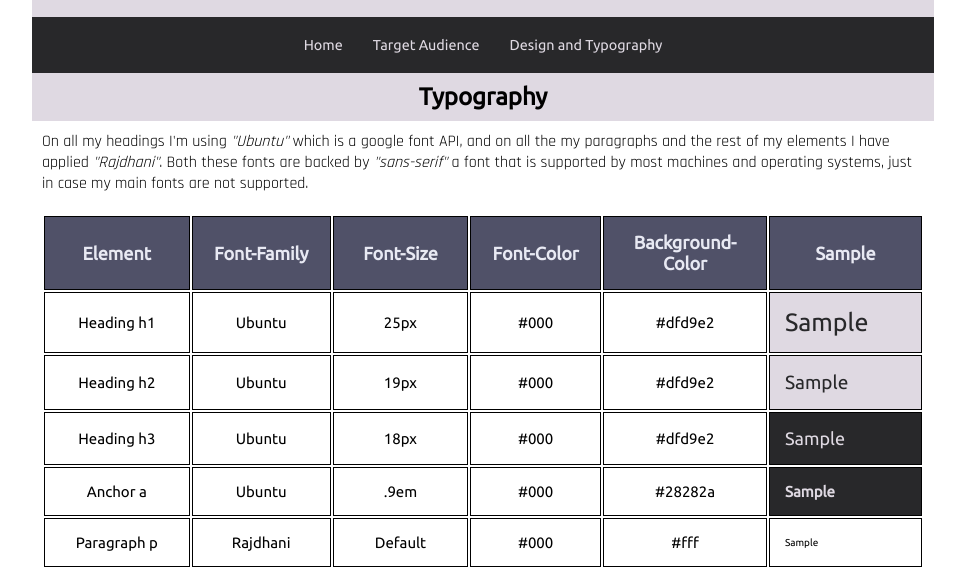
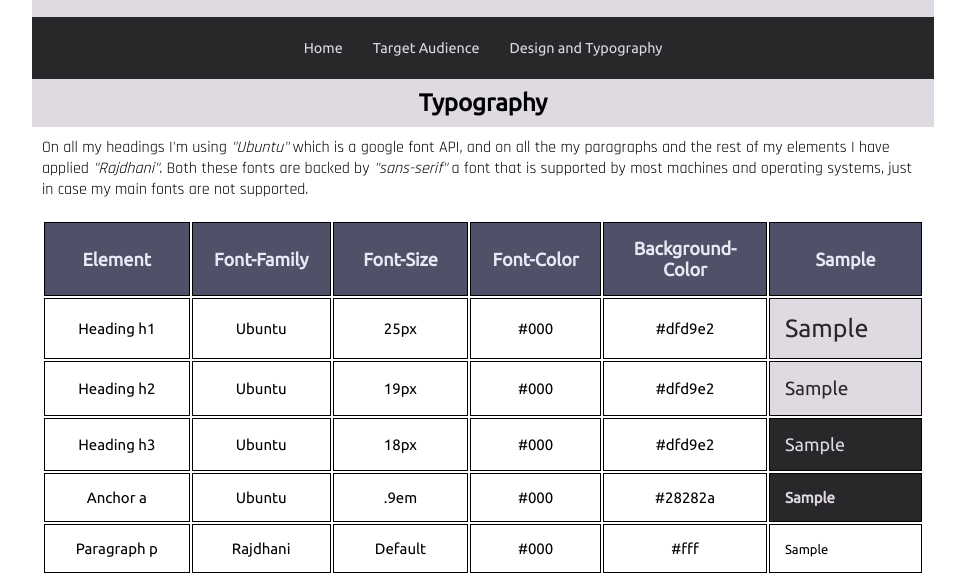
Before and after one commit to abdulmahl/wdd230, a plain HTML site: page lesson03/design.html in a window 1280 px wide. Shown: the part 247-822 px from the top of the page, without its empty margins (157-1122 px from the left). Drawn offline with Linux system fonts and the light colour scheme.

Commit message:
Fixed my navigation

```diff
--- a/lesson03/design.html
+++ b/lesson03/design.html
@@ -17,9 +17,11 @@
         <h1 id="name">Chamber of Commerce</h1>
     </header>
     <nav id="header-nav">
-        <a href="index.html">Home</a>
-        <a href="target-audience.html">Target Audience</a>
-        <a href="design.html">Design and Typography</a>
+        <ul>
+            <li><a href="index.html">Home</a></li>
+            <li><a href="target-audience.html">Target Audience</a></li>
+            <li><a href="design.html">Design and Typography</a></li>
+        </ul>
     </nav>
     <main>
         <h2 class="typo">Typography</h2>
--- a/lesson03/styles/large.css
+++ b/lesson03/styles/large.css
@@ -30,12 +30,12 @@
         min-width: 350px;
     }
 
-    nav {
+    nav ul {
         background-color: var(--raisin-black);
         display: flex;
         flex-direction: row;
-        padding: 5px;
         justify-content: center;
+        padding: 8px;
     }
 
     header, footer, main, nav {
--- a/lesson03/styles/main.css
+++ b/lesson03/styles/main.css
@@ -66,7 +66,13 @@ nav {
   flex-direction: column;
 }
 
-nav a {
+nav ul {
+  list-style: none;
+  padding: 0;
+  margin: 0;
+}
+
+nav ul li a {
   display: block;
   color: var(--lavender);
   text-align: left;
@@ -176,6 +182,10 @@ nav a:hover {
   font-weight: bolder;
 }
 
+.color-sample5 {
+  font-size: 13px;
+}
+
 .schema {
   font-family: "Ubuntu";
   padding: 10px;
@@ -207,7 +217,7 @@ nav a:hover {
 }
 .accent1 {
   background-color: var(--honolulu-blue);
-  color: var(--ghost-white);
+  color: #fff;
 }
 .accent2 {
   background-color: var(--mindaro);
--- a/lesson03/styles/medium.css
+++ b/lesson03/styles/medium.css
@@ -36,12 +36,12 @@
         min-width: 350px;
     }
 
-    nav {
+    nav ul {
         background-color: var(--raisin-black);
         display: flex;
         flex-direction: row;
-        padding: 5px;
         justify-content: center;
+        padding: 7px;
     }
 
     #typo-table tbody tr th:nth-child(3),
```
Also changed, not shown: lesson03/index.html (+5 -3 lines), lesson03/target-audience.html (+5 -3 lines).
